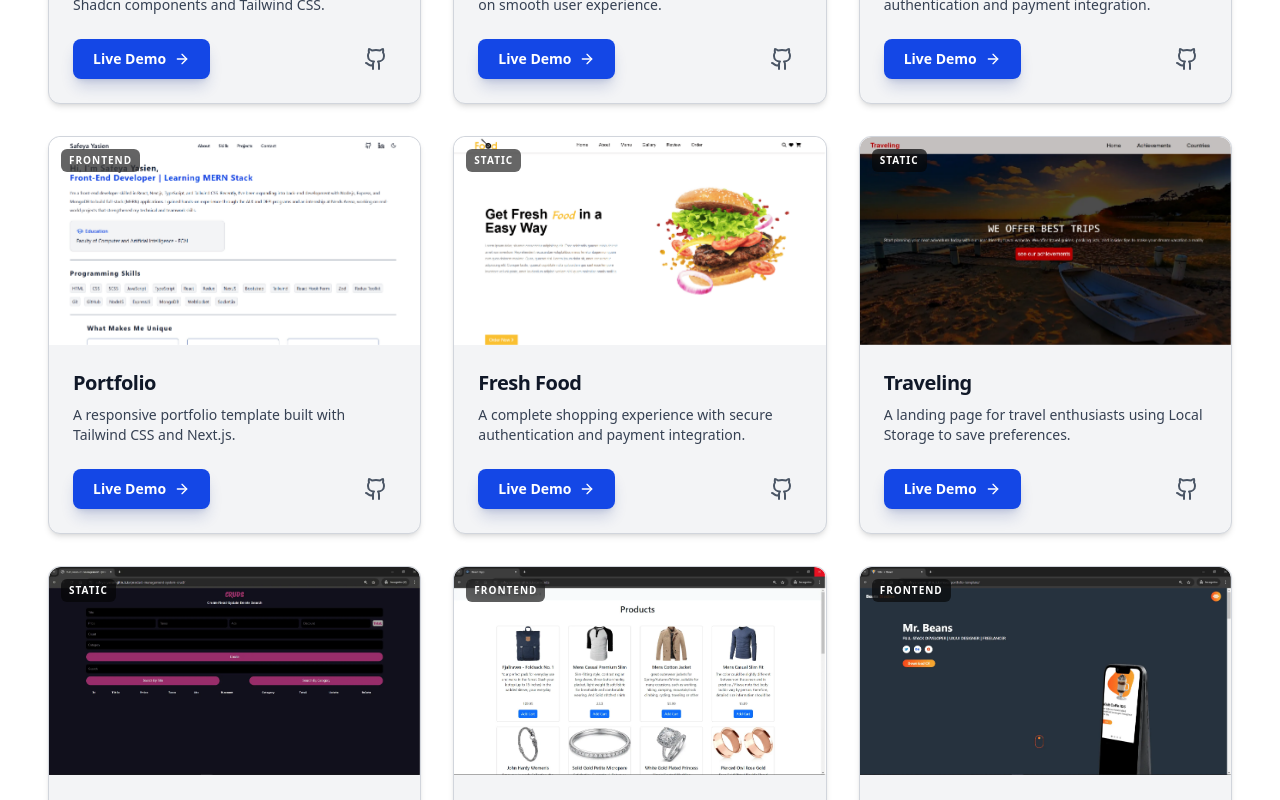
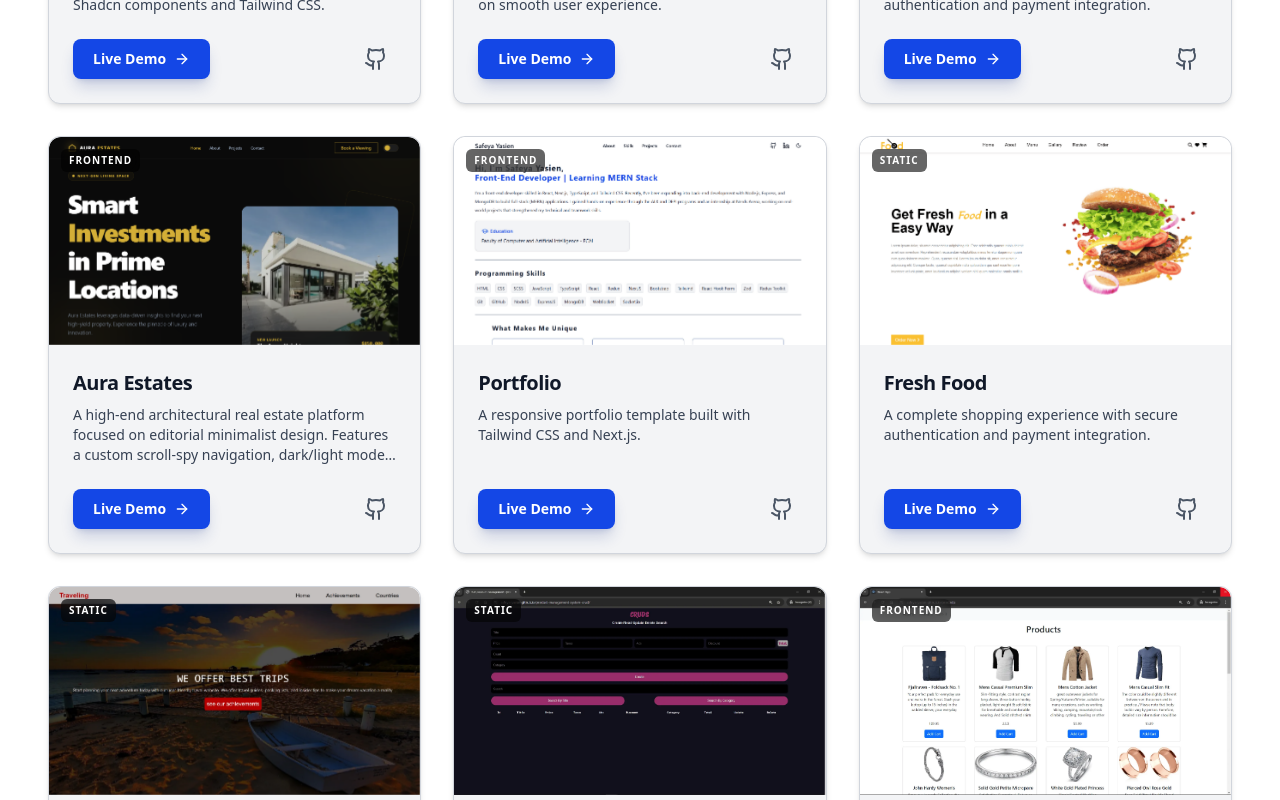
Before and after one commit to Safeya-Yasien/portfolio, a Next.js app: page /projects in a window 1280 px wide. Shown: the part 760-1560 px from the top of the page. Built offline with nearby package versions, Linux system fonts and the light colour scheme.

Commit message:
update projectsData.ts

```diff
--- a/src/data/projectsData.ts
+++ b/src/data/projectsData.ts
@@ -35,6 +35,18 @@ export const projectsData: Project[] = [
     github_link: "https://github.com/Safeya-Yasien/e-commerce-mern-app",
     live_demo: "https://e-commerce-mern-app-phi.vercel.app/",
     technologies: ["React", "Node.js", "Express", "MongoDB", "TypeScript"],
+    featured: true,
+  },
+  {
+    id: 20,
+    title: "Aura Estates",
+    category: "Frontend",
+    description:
+      "A high-end architectural real estate platform focused on editorial minimalist design. Features a custom scroll-spy navigation, dark/light mode transitions, and a sophisticated Zig-Zag grid for luxury property portfolios.",
+    image: "/projects/aura-estates.png",
+    github_link: "https://github.com/Safeya-Yasien",
+    live_demo: "https://astro-aura-estates.netlify.app/",
+    technologies: ["Astro", "Tailwind", "TypeScript"],
     featured: true,
   },
 
@@ -121,7 +133,6 @@ export const projectsData: Project[] = [
       "https://github.com/Safeya-Yasien/customer-management-react-node",
     live_demo: "https://customer-management-react-node.vercel.app/",
     technologies: ["React", "Typescript", "Node.js", "Express", "MongoDB"],
-    featured: true,
   },
 
   {
```
Also changed, not shown: public/projects/aura-estates.png (added).
